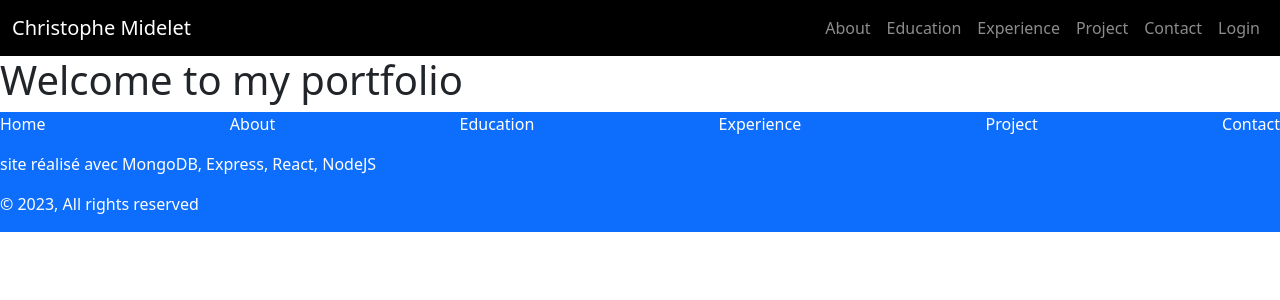
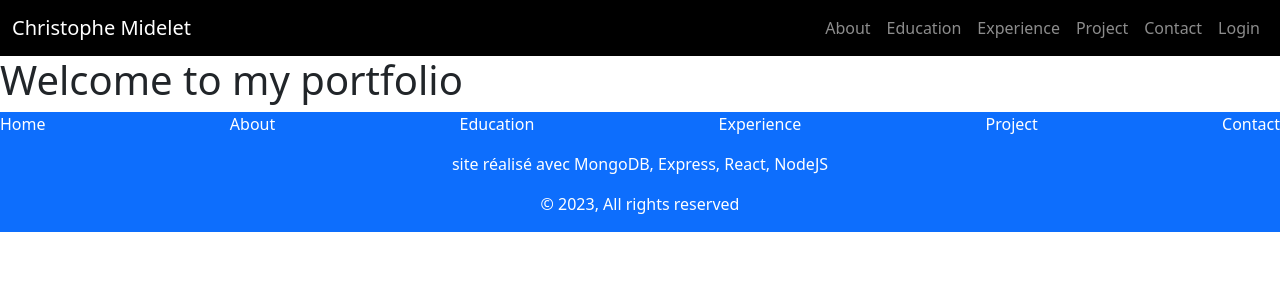
Before and after one commit to bdf007/portfolioFront, a React (Create React App) app: page / in a window 1280 px wide. Shown: the top 300 px of the page. Built offline with nearby package versions, Linux system fonts and the light colour scheme; no server answers.

Commit message:
css modif

```diff
--- a/src/component/aboutUploader.jsx
+++ b/src/component/aboutUploader.jsx
@@ -64,7 +64,7 @@ const AboutUploader = () => {
   };
 
   return (
-    <div className="text-center">
+    <div className="d-flex aligns-items-center justify-content-center">
       {user && (
         <>
           <h1>About Uploader</h1>
@@ -130,8 +130,8 @@ const AboutUploader = () => {
         {listOfAbout.map((about) => {
           return (
             <div key={about._id}>
-              <h1>{about.title}</h1>
-              <p>{about.description}</p>
+              <h1 className="text-md-left">{about.title}</h1>
+              <p className="text-md-left">{about.description}</p>
               {user && (
                 <button
                   className="btn btn-danger"
--- a/src/component/footer.jsx
+++ b/src/component/footer.jsx
@@ -39,8 +39,11 @@ const Footer = () => {
               </Link>
             </li>
           </ul>
-          <p>site réalisé avec MongoDB, Express, React, NodeJS</p>
-          <p>© 2023, All rights reserved</p>
+          <p className="text-center">
+            site réalisé avec MongoDB, Express, React, NodeJS
+          </p>
+
+          <p className="text-center">© 2023, All rights reserved</p>
         </div>
       </div>
     </footer>
```
